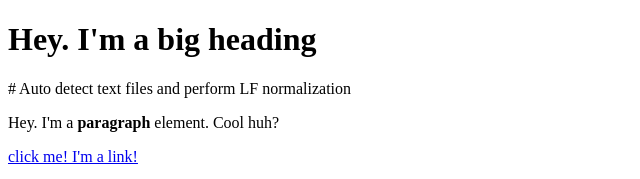
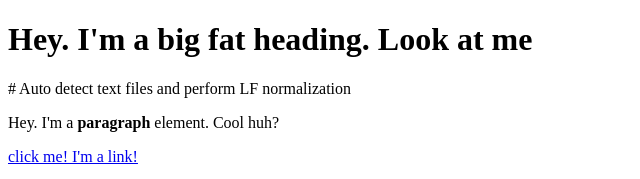
Before and after one commit to msCai/cartoon-hero, a plain HTML site: page test.html in a window 1280 px wide. Shown: the top 179 px of the page, without its empty margins (0-640 px from the left). Drawn offline with Linux system fonts and the light colour scheme.

Commit message:
added "fat" to the heading

```diff
--- a/test.html
+++ b/test.html
@@ -4,7 +4,7 @@
 	<title> test page</title>
 </head>
 <body>
-	<h1>Hey. I'm a big heading</h1># Auto detect text files and perform LF normalization
+	<h1>Hey. I'm a big fat heading. Look at me</h1># Auto detect text files and perform LF normalization
 	<p>Hey. I'm a <b>paragraph</b> element. Cool huh? </p>
 	<a href="https://google.com" target="_blank" title="let's go to Google">click me! I'm a link! </a>
 	<P>My name is:<br>
```
